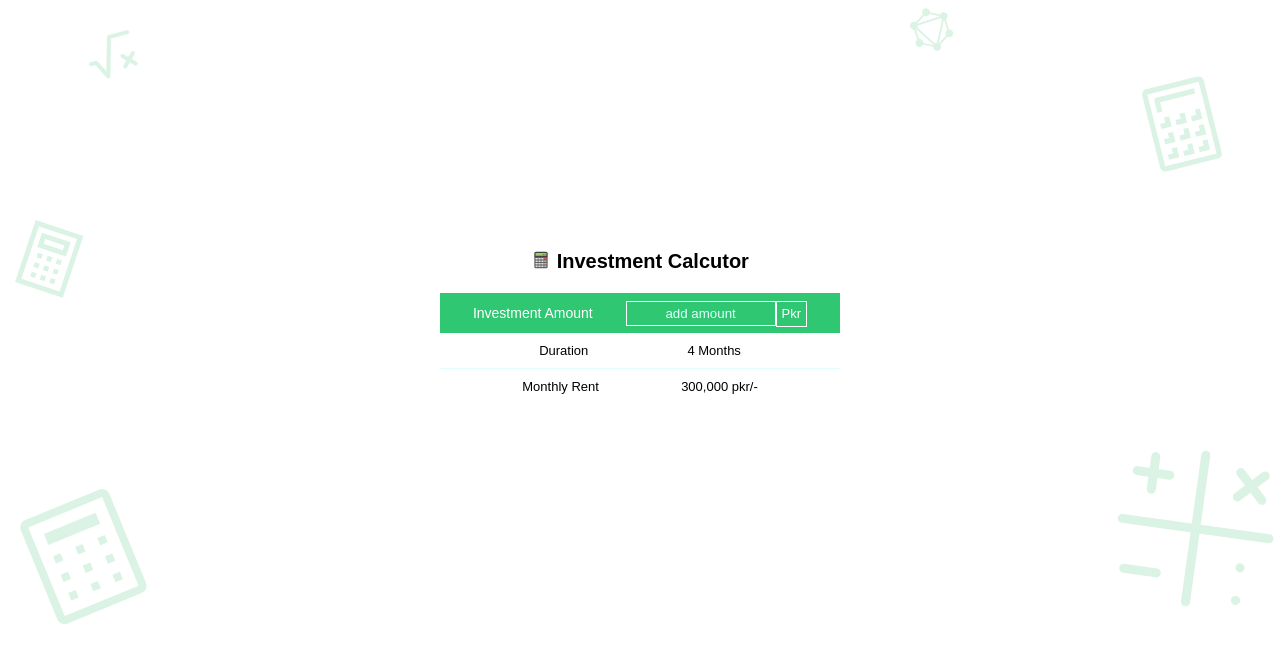
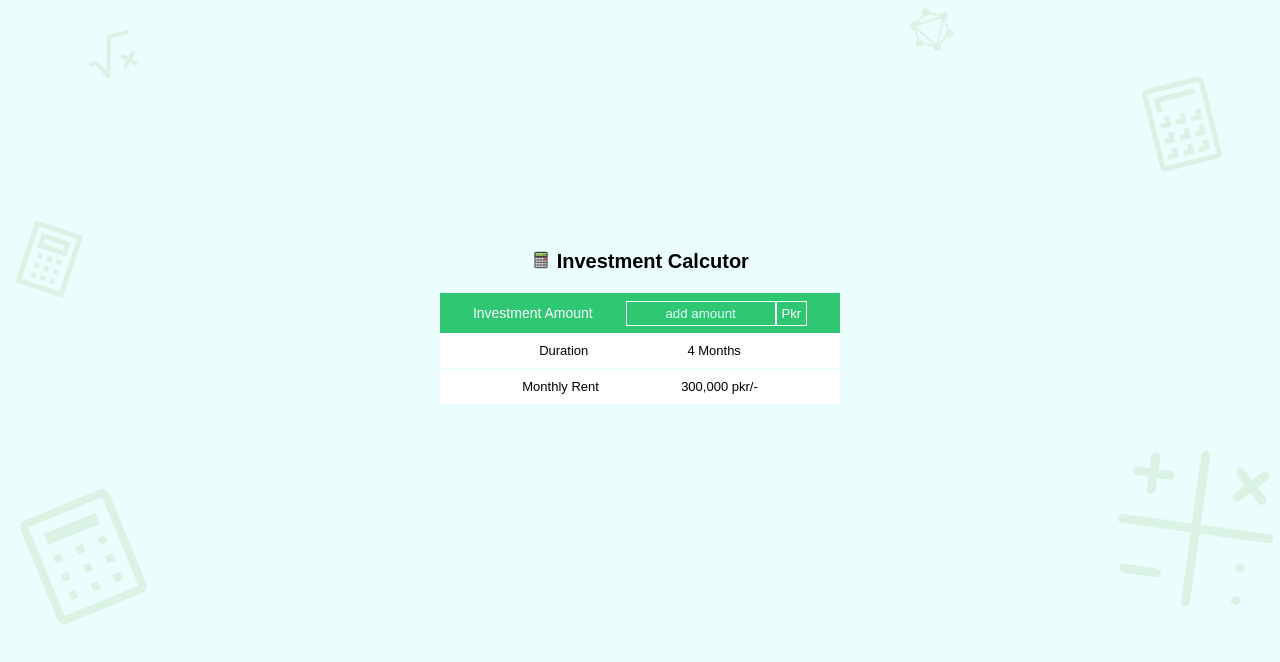
Before and after one commit to Zaibi727/button-card, a React (Create React App) app: page / in a window 1280 px wide. Shown: the top 662 px of the page. Built offline with nearby package versions, Linux system fonts and the light colour scheme.

Commit message:
a small css change

```diff
--- a/src/Components/fourteenJune/FourTeenJuneContainer.jsx
+++ b/src/Components/fourteenJune/FourTeenJuneContainer.jsx
@@ -9,6 +9,7 @@ export default function FourTeenJuneContainer() {
             backgroundImage: "url('/images/backofcalcu.svg')",
             backgroundSize: "contain",
             backgroundRepeat: "no-repeat",
+            backgroundColor: '#ebfdfd'
         }}>
            <CalcuCard/>
         </div>
--- a/src/Components/fourteenJune/fourteenJune.module.css
+++ b/src/Components/fourteenJune/fourteenJune.module.css
@@ -70,7 +70,7 @@
 }
 .pkr{
     border: 1px solid white ;
-    padding: 4px 5px 5px 5px;
+    padding: 4px 5px 4px 5px;
     font-size: 13px;
     color: white;
 }
```
